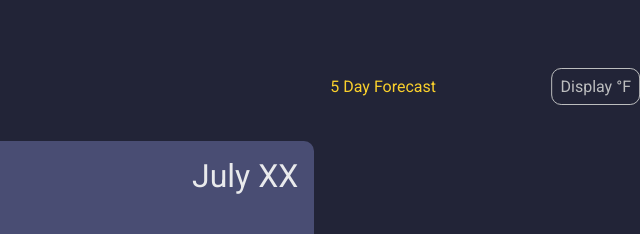
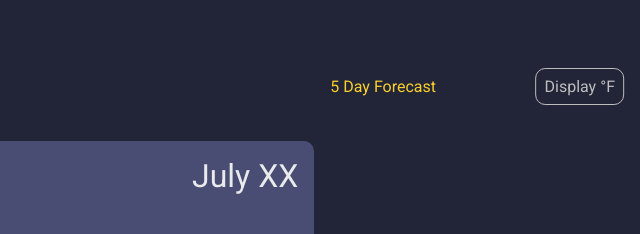
Before and after one commit to rzho17/weather-app, a plain HTML site: page index.html in a window 1280 px wide. Shown: the part 134-368 px from the top of the page, 640-1280 px from the left. Drawn offline with Linux system fonts and the light colour scheme; no server answers; grey boxes are pictures that could not be loaded.

Commit message:
Add margin to switchTempBtn

```diff
--- a/styles.css
+++ b/styles.css
@@ -566,6 +566,10 @@ main {
   .dataTemp {
     font-size: 1.2rem;
   }
+
+  .switchTempBtn {
+    margin-right: 1rem;
+  }
   .miniTitle,
   .switchTempBtn,
   .fcHighlight {
```
